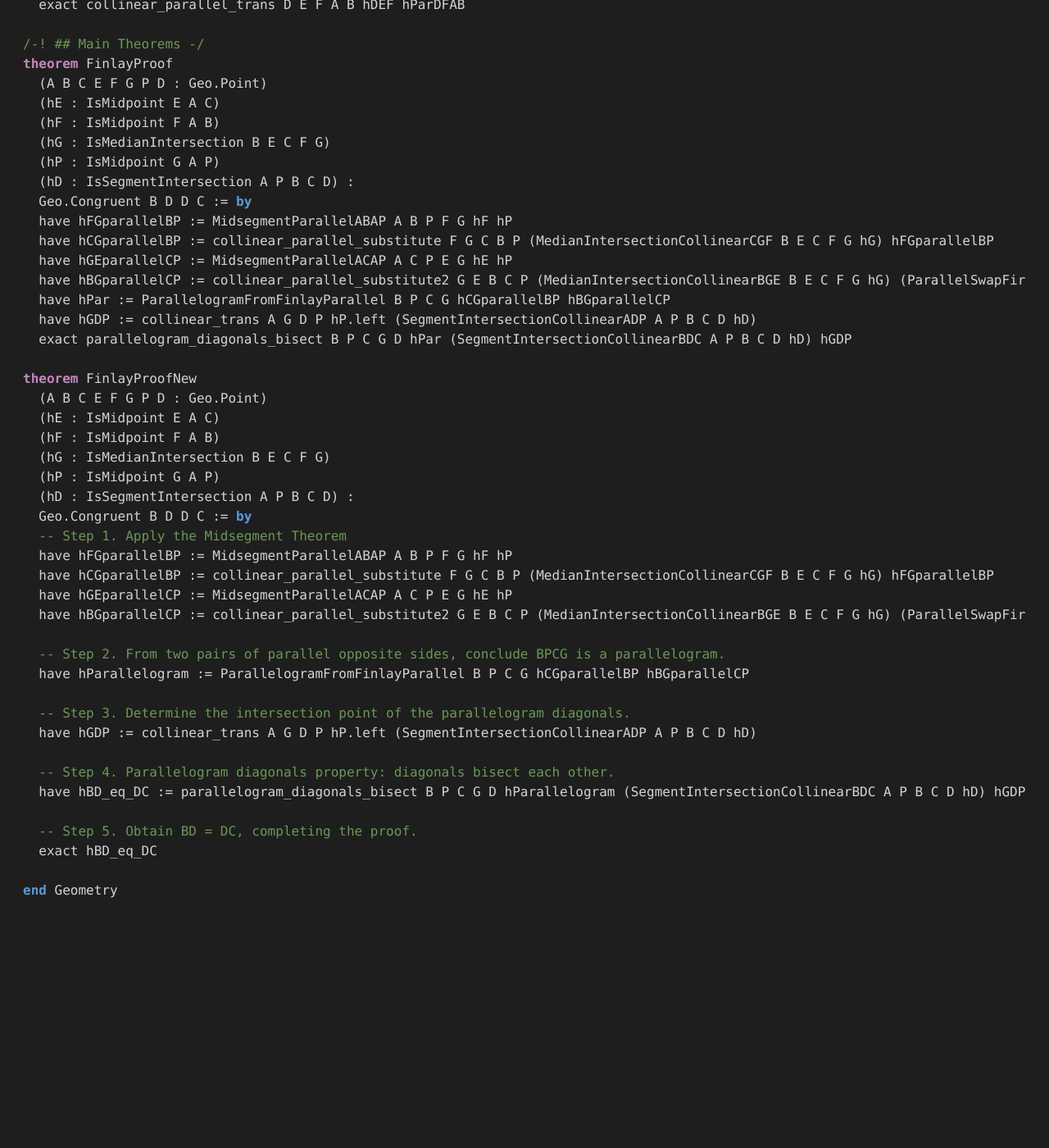
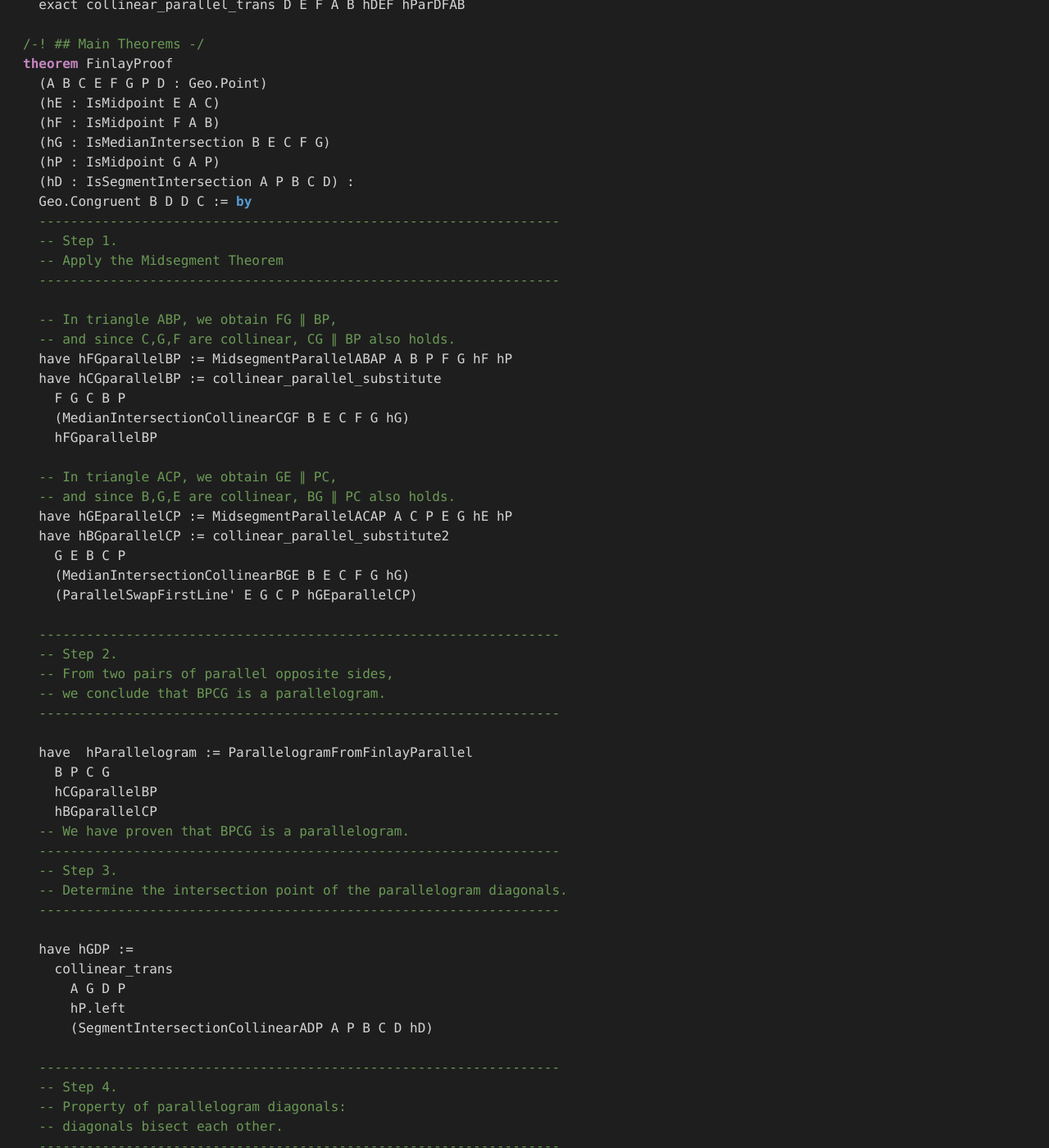
Before and after one commit to cgjteam/cgjteam.github.io, a Jekyll site: the page Geometry_lean.html, which Jekyll copies as it is, in a window 1280 px wide and 1400 px high, scrolled down 2060 px. Shown: the whole window at 82% size. Built offline with Jekyll 4.4.1, drawn with Linux system fonts in a browser that asks for light colours; before the commit the page ends 3186 px from its top, so only the background shows below that; some of the changed text lies outside the part shown.

Commit message:
Update Geometry_lean.html

```diff
--- a/Geometry_lean.html
+++ b/Geometry_lean.html
@@ -109,38 +109,67 @@
   (hP : IsMidpoint G A P)
   (hD : IsSegmentIntersection A P B C D) :
   Geo.Congruent B D D C := <span class="kw">by</span>
+  <span class="cmt">------------------------------------------------------------------</span>
+  <span class="cmt">-- Step 1.</span>
+  <span class="cmt">-- Apply the Midsegment Theorem</span>
+  <span class="cmt">------------------------------------------------------------------</span>
+
+  <span class="cmt">-- In triangle ABP, we obtain FG ∥ BP,</span>
+  <span class="cmt">-- and since C,G,F are collinear, CG ∥ BP also holds.</span>
   have hFGparallelBP := MidsegmentParallelABAP A B P F G hF hP
-  have hCGparallelBP := collinear_parallel_substitute F G C B P (MedianIntersectionCollinearCGF B E C F G hG) hFGparallelBP
+  have hCGparallelBP := collinear_parallel_substitute
+    F G C B P
+    (MedianIntersectionCollinearCGF B E C F G hG)
+    hFGparallelBP
+
+  <span class="cmt">-- In triangle ACP, we obtain GE ∥ PC,</span>
+  <span class="cmt">-- and since B,G,E are collinear, BG ∥ PC also holds.</span>
   have hGEparallelCP := MidsegmentParallelACAP A C P E G hE hP
-  have hBGparallelCP := collinear_parallel_substitute2 G E B C P (MedianIntersectionCollinearBGE B E C F G hG) (ParallelSwapFirstLine' E G C P hGEparallelCP)
-  have hPar := ParallelogramFromFinlayParallel B P C G hCGparallelBP hBGparallelCP
-  have hGDP := collinear_trans A G D P hP.left (SegmentIntersectionCollinearADP A P B C D hD)
-  exact parallelogram_diagonals_bisect B P C G D hPar (SegmentIntersectionCollinearBDC A P B C D hD) hGDP
+  have hBGparallelCP := collinear_parallel_substitute2
+    G E B C P
+    (MedianIntersectionCollinearBGE B E C F G hG)
+    (ParallelSwapFirstLine' E G C P hGEparallelCP)
 
-<span class="thm">theorem</span> FinlayProofNew
-  (A B C E F G P D : Geo.Point)
-  (hE : IsMidpoint E A C)
-  (hF : IsMidpoint F A B)
-  (hG : IsMedianIntersection B E C F G)
-  (hP : IsMidpoint G A P)
-  (hD : IsSegmentIntersection A P B C D) :
-  Geo.Congruent B D D C := <span class="kw">by</span>
-  <span class="cmt">-- Step 1. Apply the Midsegment Theorem</span>
-  have hFGparallelBP := MidsegmentParallelABAP A B P F G hF hP
-  have hCGparallelBP := collinear_parallel_substitute F G C B P (MedianIntersectionCollinearCGF B E C F G hG) hFGparallelBP
-  have hGEparallelCP := MidsegmentParallelACAP A C P E G hE hP
-  have hBGparallelCP := collinear_parallel_substitute2 G E B C P (MedianIntersectionCollinearBGE B E C F G hG) (ParallelSwapFirstLine' E G C P hGEparallelCP)
+  <span class="cmt">------------------------------------------------------------------</span>
+  <span class="cmt">-- Step 2.</span>
+  <span class="cmt">-- From two pairs of parallel opposite sides,</span>
+  <span class="cmt">-- we conclude that BPCG is a parallelogram.</span>
+  <span class="cmt">------------------------------------------------------------------</span>
 
-  <span class="cmt">-- Step 2. From two pairs of parallel opposite sides, conclude BPCG is a parallelogram.</span>
-  have hParallelogram := ParallelogramFromFinlayParallel B P C G hCGparallelBP hBGparallelCP
+  have  hParallelogram := ParallelogramFromFinlayParallel
+    B P C G
+    hCGparallelBP
+    hBGparallelCP
+  <span class="cmt">-- We have proven that BPCG is a parallelogram.</span>
+  <span class="cmt">------------------------------------------------------------------</span>
+  <span class="cmt">-- Step 3.</span>
+  <span class="cmt">-- Determine the intersection point of the parallelogram diagonals.</span>
+  <span class="cmt">------------------------------------------------------------------</span>
 
-  <span class="cmt">-- Step 3. Determine the intersection point of the parallelogram diagonals.</span>
-  have hGDP := collinear_trans A G D P hP.left (SegmentIntersectionCollinearADP A P B C D hD)
+  have hGDP :=
+    collinear_trans
+      A G D P
+      hP.left
+      (SegmentIntersectionCollinearADP A P B C D hD)
 
-  <span class="cmt">-- Step 4. Parallelogram diagonals property: diagonals bisect each other.</span>
-  have hBD_eq_DC := parallelogram_diagonals_bisect B P C G D hParallelogram (SegmentIntersectionCollinearBDC A P B C D hD) hGDP
+  <span class="cmt">------------------------------------------------------------------</span>
+  <span class="cmt">-- Step 4.</span>
+  <span class="cmt">-- Property of parallelogram diagonals:</span>
+  <span class="cmt">-- diagonals bisect each other.</span>
+  <span class="cmt">------------------------------------------------------------------</span>
 
-  <span class="cmt">-- Step 5. Obtain BD = DC, completing the proof.</span>
+  have hBD_eq_DC :=
+    parallelogram_diagonals_bisect
+      B P C G D
+       hParallelogram
+      (SegmentIntersectionCollinearBDC A P B C D hD)
+      hGDP
+  <span class="cmt">-- We have proven that BD≅DC.</span>
+  <span class="cmt">------------------------------------------------------------------</span>
+  <span class="cmt">-- Step 5.</span>
+  <span class="cmt">-- We obtain BD = DC, which completes the proof.</span>
+  <span class="cmt">------------------------------------------------------------------</span>
+
   exact hBD_eq_DC
 
 <span class="kw">end</span> Geometry
```
Also changed, not shown: other parts of Geometry_lean.html (+2 -2 lines).
